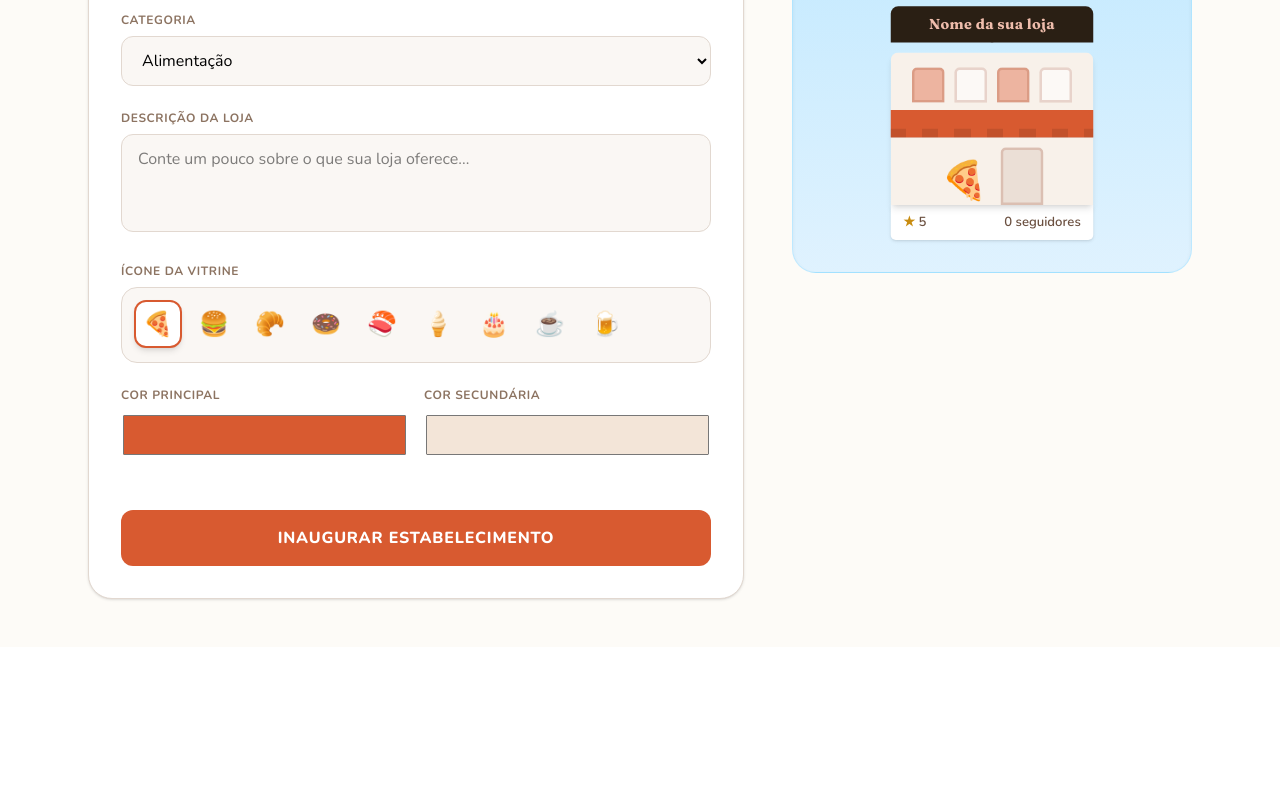
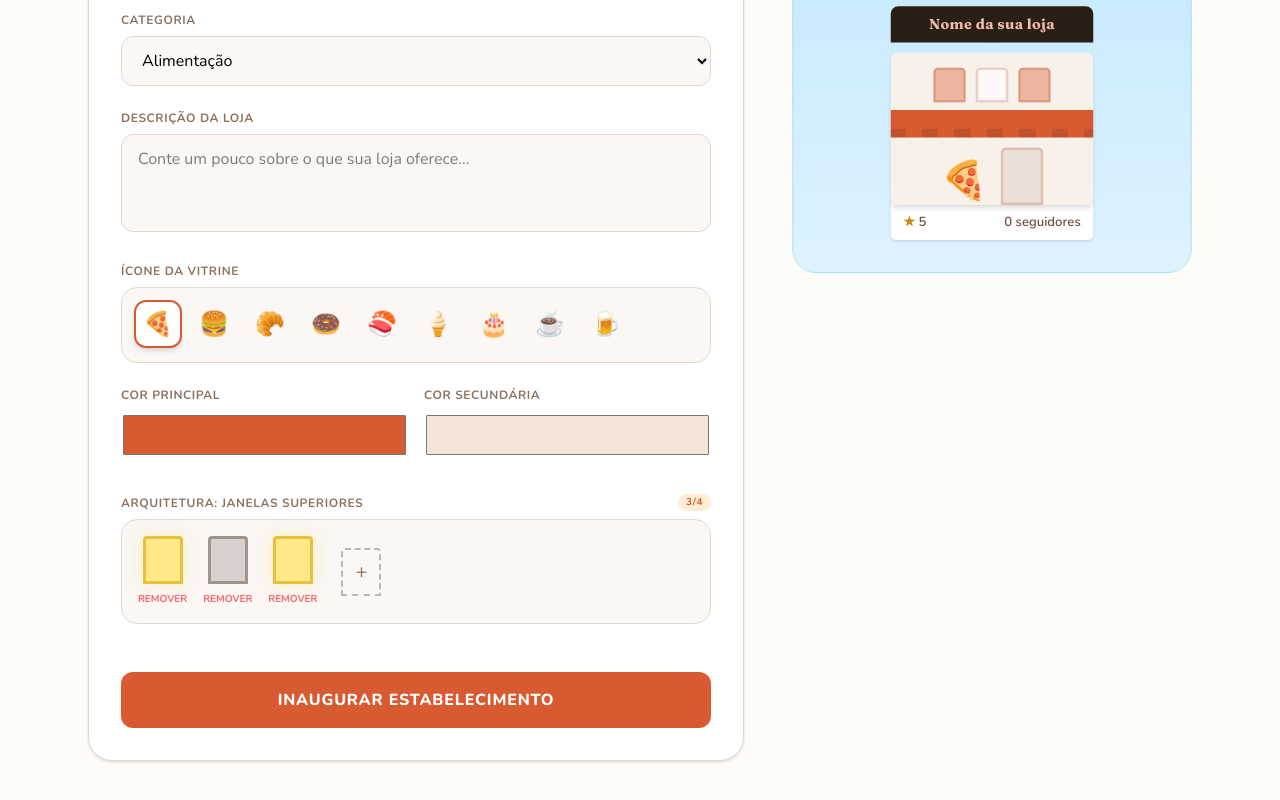
Before and after one commit to JoaoHPS06/Panelinhas.com, a React (Vite) app in the folder frontend/: page /cadastro-loja in a window 1280 px wide. Shown: the part 458-1258 px from the top of the page. Before the commit the page ends 1105 px from the top, so only its background shows below. Built offline with nearby package versions, Linux system fonts and the light colour scheme; sample sign-in values are in the browser's storage.

Commit message:
Inserção e correção do código para a mudança de fachada da loja

```diff
--- a/frontend/src/pages/CadastroLoja.tsx
+++ b/frontend/src/pages/CadastroLoja.tsx
@@ -13,7 +13,7 @@ const EMOJIS_POR_CATEGORIA: Record<string, string[]> = {
 
 export const CadastroLoja = () => {
   const navigate = useNavigate();
-  const { id } = useParams<{ id: string }>(); // Pega o ID se estiver editando
+  const { id } = useParams<{ id: string }>();
   const isEditMode = !!id;
 
   const [nome, setNome] = useState("");
@@ -25,9 +25,12 @@ export const CadastroLoja = () => {
   const [telefone, setTelefone] = useState("");
   const [endereco, setEndereco] = useState("");
 
+  // NOVO: Estado para gerenciar as janelas (array de booleanos)
+  const [janelas, setJanelas] = useState<boolean[]>([true, false, true]);
+
   const [erro, setErro] = useState("");
   const [loading, setLoading] = useState(false);
-  const [bloqueado, setBloqueado] = useState(false); // Para impedir edição se não for o dono
+  const [bloqueado, setBloqueado] = useState(false);
 
   useEffect(() => {
     if (isEditMode) {
@@ -49,7 +52,6 @@ export const CadastroLoja = () => {
 
       const dadosBackend = await resposta.json();
 
-      // VERIFICAÇÃO DE SEGURANÇA: Só o dono pode editar
       let loggedInUserId = null;
       if (token) {
         const payloadBase64 = token.split('.')[1];
@@ -63,7 +65,6 @@ export const CadastroLoja = () => {
         return;
       }
 
-      // Preenche os campos com os dados existentes
       setNome(dadosBackend.nome || "");
       setCategoria(dadosBackend.categoria || "Outros");
       setDescricao(dadosBackend.descricao || "");
@@ -72,6 +73,9 @@ export const CadastroLoja = () => {
       setCorSecundaria(dadosBackend.cor_secundaria || "#FAF7F4");
       setTelefone(dadosBackend.telefone || "");
       setEndereco(dadosBackend.endereco || "");
+
+      // NOVO: Carrega as janelas do banco de dados
+      setJanelas(dadosBackend.janelas || []);
 
     } catch (err: any) {
       setErro(err.message);
@@ -105,6 +109,24 @@ export const CadastroLoja = () => {
     setTelefone(mascaraTelefone(e.target.value));
   };
 
+  // Funções de manipulação das janelas
+  const alternarLuzJanela = (index: number) => {
+    if (bloqueado) return;
+    const novasJanelas = [...janelas];
+    novasJanelas[index] = !novasJanelas[index];
+    setJanelas(novasJanelas);
+  };
+
+  const removerJanela = (index: number) => {
+    if (bloqueado) return;
+    setJanelas(janelas.filter((_, i) => i !== index));
+  };
+
+  const adicionarJanela = () => {
+    if (bloqueado || janelas.length >= 4) return;
+    setJanelas([...janelas, true]); // Adiciona uma nova janela acesa por padrão
+  };
+
   const handleSubmit = async (e: React.FormEvent<HTMLFormElement>) => {
     e.preventDefault();
     if (bloqueado) return;
@@ -127,9 +149,9 @@ export const CadastroLoja = () => {
         cor_secundaria: corSecundaria,
         telefone,
         endereco,
+        janelas // NOVO: Envia o array de janelas que o usuário montou
       };
 
-      // Se for edição manda PATCH para /lojas/id/, se for criação manda POST para /lojas/
       const url = isEditMode ? `http://localhost:8000/api/lojas/${id}/` : "http://localhost:8000/api/lojas/";
       const method = isEditMode ? "PATCH" : "POST";
 
@@ -164,7 +186,7 @@ export const CadastroLoja = () => {
     rating: 5.0,
     followers: 0,
     isOpen: true,
-    windows: [true, false, true, false],
+    windows: janelas, // NOVO: O preview recebe as janelas em tempo real
     primary: corPrimaria,
     secondary: corSecundaria,
   };
@@ -246,6 +268,59 @@ export const CadastroLoja = () => {
             </div>
           </div>
 
+          {/* NOVO: Construtor de Janelas */}
+          <div className="pt-2">
+            <label className="text-xs font-bold uppercase text-[#8C7361] tracking-wider mb-2 flex justify-between items-center">
+              <span>Arquitetura: Janelas Superiores</span>
+              <span className="text-[10px] lowercase text-[#D85A30] font-bold bg-orange-100 px-2 py-0.5 rounded-full">
+                {janelas.length}/4
+              </span>
+            </label>
+            <div className="p-4 bg-[#FAF7F4] border border-[#E2D8D0] rounded-2xl flex items-center gap-4 min-h-25">
+
+              {janelas.length === 0 && (
+                <span className="text-sm text-[#8C7361] italic flex-1 text-center">
+                  Sua loja não terá janelas no segundo andar.
+                </span>
+              )}
+
+              {janelas.map((acesa, index) => (
+                <div key={index} className="flex flex-col items-center gap-2">
+                  <button
+                    type="button"
+                    disabled={bloqueado}
+                    onClick={() => alternarLuzJanela(index)}
+                    className={`w-10 h-12 border-[3px] rounded-t-sm transition-all cursor-pointer disabled:cursor-not-allowed disabled:opacity-50 hover:scale-105 ${
+                      acesa
+                        ? "bg-[#FFE888] border-[#E8C040] shadow-[0_0_15px_rgba(255,232,136,0.5)]"
+                        : "bg-[#4A3A2F]/20 border-[#4A3A2F]/40"
+                    }`}
+                    title={acesa ? "Apagar luz" : "Acender luz"}
+                  />
+                  <button
+                    type="button"
+                    disabled={bloqueado}
+                    onClick={() => removerJanela(index)}
+                    className="text-[10px] text-red-400 font-bold hover:text-red-600 uppercase cursor-pointer disabled:cursor-not-allowed disabled:opacity-50"
+                  >
+                    Remover
+                  </button>
+                </div>
+              ))}
+
+              {janelas.length < 4 && !bloqueado && (
+                <button
+                  type="button"
+                  onClick={adicionarJanela}
+                  className="w-10 h-12 border-2 border-dashed border-[#8C7361]/50 rounded-t-sm flex items-center justify-center text-[#8C7361] text-xl font-light hover:bg-white hover:border-[#D85A30] hover:text-[#D85A30] transition-colors cursor-pointer ml-2"
+                  title="Construir nova janela"
+                >
+                  +
+                </button>
+              )}
+            </div>
+          </div>
+
           <button type="submit" disabled={loading || bloqueado} className="w-full bg-[#D85A30] text-white font-black uppercase tracking-wider py-4 rounded-xl hover:bg-[#C24B24] transition-colors mt-6 cursor-pointer disabled:bg-gray-400 disabled:cursor-not-allowed">
             {loading ? "Salvando..." : (isEditMode ? "Salvar Alterações" : "Inaugurar Estabelecimento")}
           </button>
@@ -256,7 +331,7 @@ export const CadastroLoja = () => {
             <span className="text-[10px] font-black uppercase text-sky-800/40 tracking-widest absolute top-6">
               Visualização na Rua
             </span>
-            <div className="scale-125 transform origin-bottom mt-auto">
+            <div className="scale-125 transform origin-bottom mt-auto transition-all duration-300">
               <NewPredioLoja loja={lojaPreview} />
             </div>
           </div>
```
